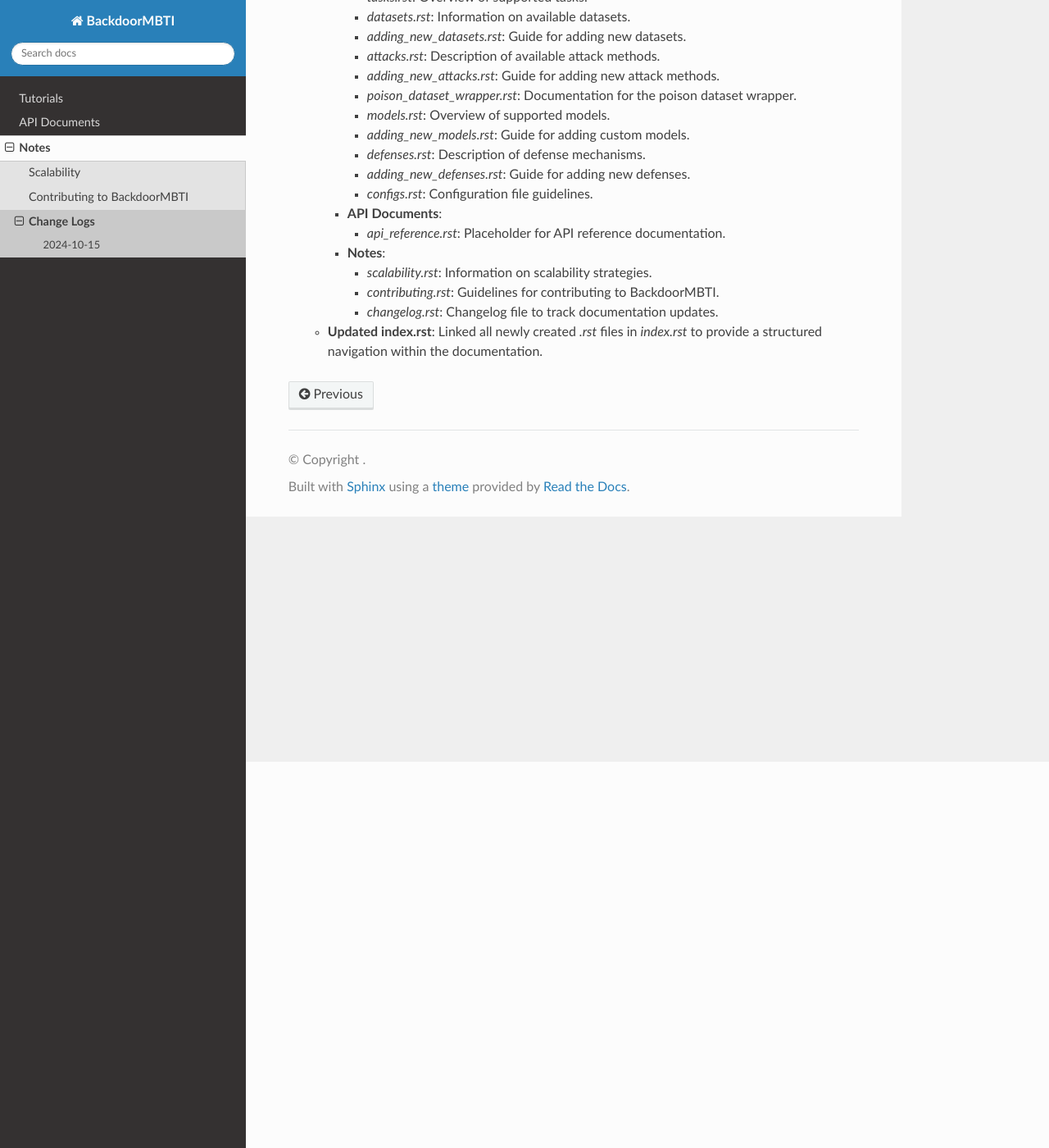
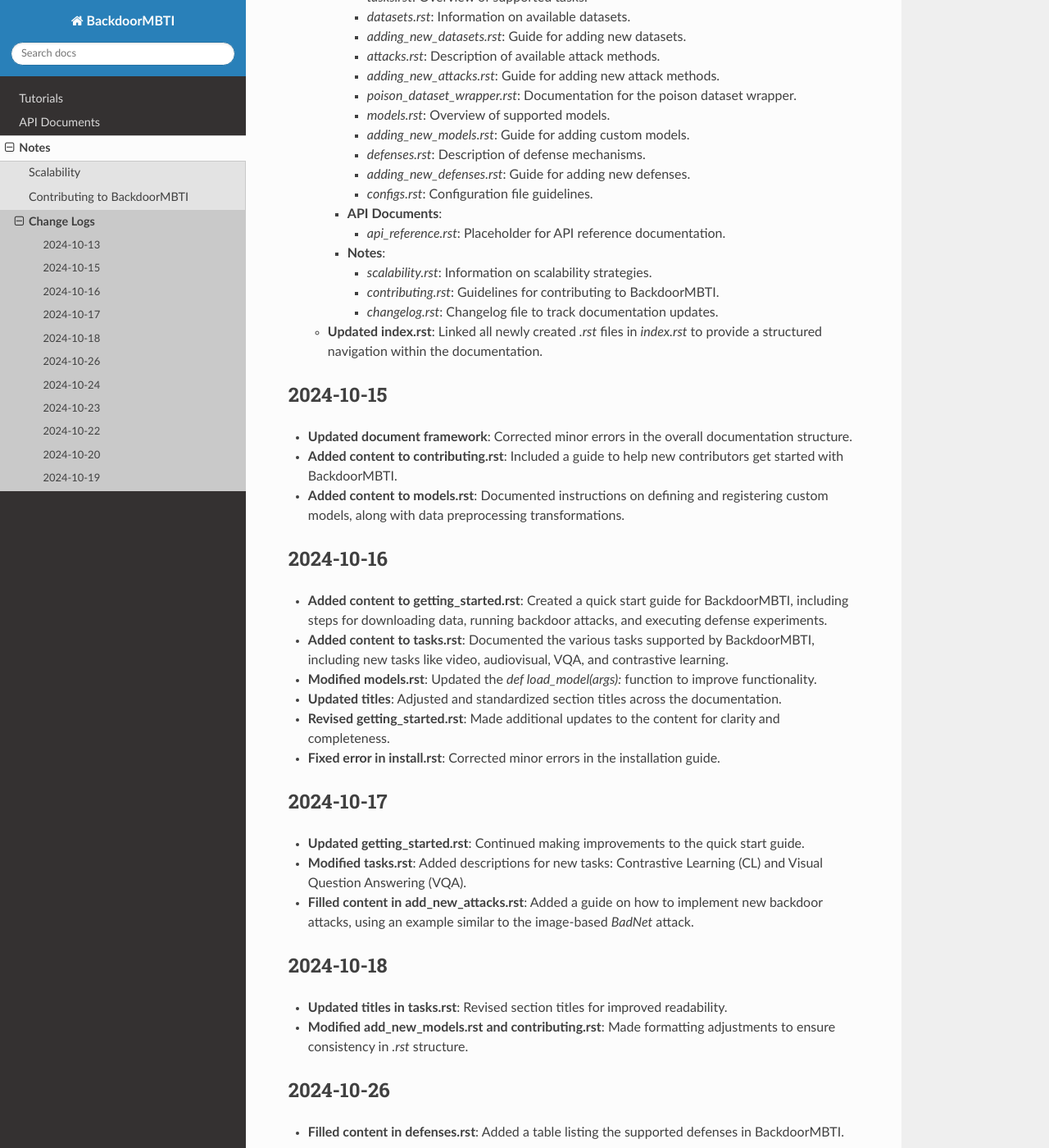
Before and after one commit to odymit/BackdoorMBTI-docs, a Sphinx documentation site: the page built from docs/source/notes/changelog.rst, in a window 1280 px wide and 1400 px high, scrolled down 471 px. Shown: the whole window at 82% size. Built offline with Sphinx 7.4.7 and the Read the Docs theme 3.1.0, drawn with Linux system fonts in a browser that asks for light colours; some of the changed text lies outside the part shown.

Commit message:
update changelog.rst

```diff
--- a/docs/source/notes/changelog.rst
+++ b/docs/source/notes/changelog.rst
@@ -1,7 +1,7 @@
 Change Logs
 ===========
 
-2024-10-15
+2024-10-13
 -----------
 - **Initialized documentation framework**: Established the overall structure for the Read the Docs documentation.
 
@@ -40,3 +40,64 @@
       - `changelog.rst`: Changelog file to track documentation updates.
 
   - **Updated index.rst**: Linked all newly created `.rst` files in `index.rst` to provide a structured navigation within the documentation.
+
+
+2024-10-15
+-----------
+- **Updated document framework**: Corrected minor errors in the overall documentation structure.
+- **Added content to contributing.rst**: Included a guide to help new contributors get started with BackdoorMBTI.
+- **Added content to models.rst**: Documented instructions on defining and registering custom models, along with data preprocessing transformations.
+
+
+2024-10-16
+-----------
+- **Added content to getting_started.rst**: Created a quick start guide for BackdoorMBTI, including steps for downloading data, running backdoor attacks, and executing defense experiments.
+- **Added content to tasks.rst**: Documented the various tasks supported by BackdoorMBTI, including new tasks like video, audiovisual, VQA, and contrastive learning.
+- **Modified models.rst**: Updated the `def load_model(args):` function to improve functionality.
+- **Updated titles**: Adjusted and standardized section titles across the documentation.
+- **Revised getting_started.rst**: Made additional updates to the content for clarity and completeness.
+- **Fixed error in install.rst**: Corrected minor errors in the installation guide.
+
+
+2024-10-17
+-----------
+- **Updated getting_started.rst**: Continued making improvements to the quick start guide.
+- **Modified tasks.rst**: Added descriptions for new tasks: Contrastive Learning (CL) and Visual Question Answering (VQA).
+- **Filled content in add_new_attacks.rst**: Added a guide on how to implement new backdoor attacks, using an example similar to the image-based `BadNet` attack.
+
+
+2024-10-18
+-----------
+- **Updated titles in tasks.rst**: Revised section titles for improved readability.
+- **Modified add_new_models.rst and contributing.rst**: Made formatting adjustments to ensure consistency in `.rst` structure.
+
+
+2024-10-26
+-----------
+- **Filled content in defenses.rst**: Added a table listing the supported defenses in BackdoorMBTI.
+
+
+2024-10-24
+-----------
+- **Modified attacks.rst**: Made additional content adjustments for clarity.
+
+
+2024-10-23
+-----------
+- **Filled content in models.rst**: Provided an overview of models used in the project, categorized by task type.
+- **Modified attacks.rst**: Adjusted content for improved organization and readability.
+
+
+2024-10-22
+-----------
+- **Updated add_new_defenses.rst**: Corrected `.rst` formatting issues for consistency.
+
+
+2024-10-20
+-----------
+- **Filled content in add_new_defenses.rst**: Added a guide on implementing new defense methods, using `STRIP` as an example for detecting poisoned data.
+
+
+2024-10-19
+-----------
+- **Filled content in add_new_datasets.rst**: Provided instructions on adding new datasets to BackdoorMBTI, with CIFAR-100 as an example.
```
